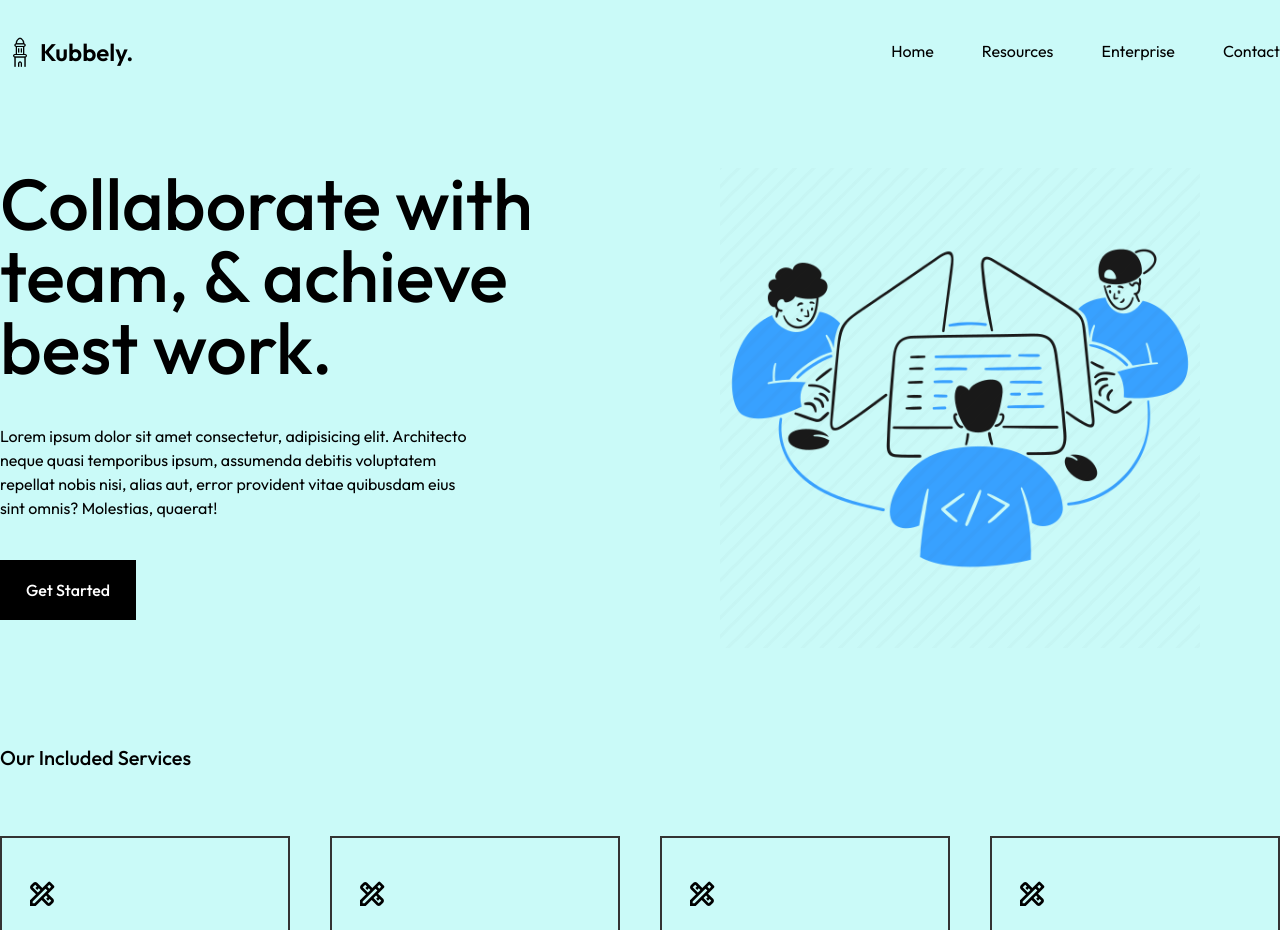
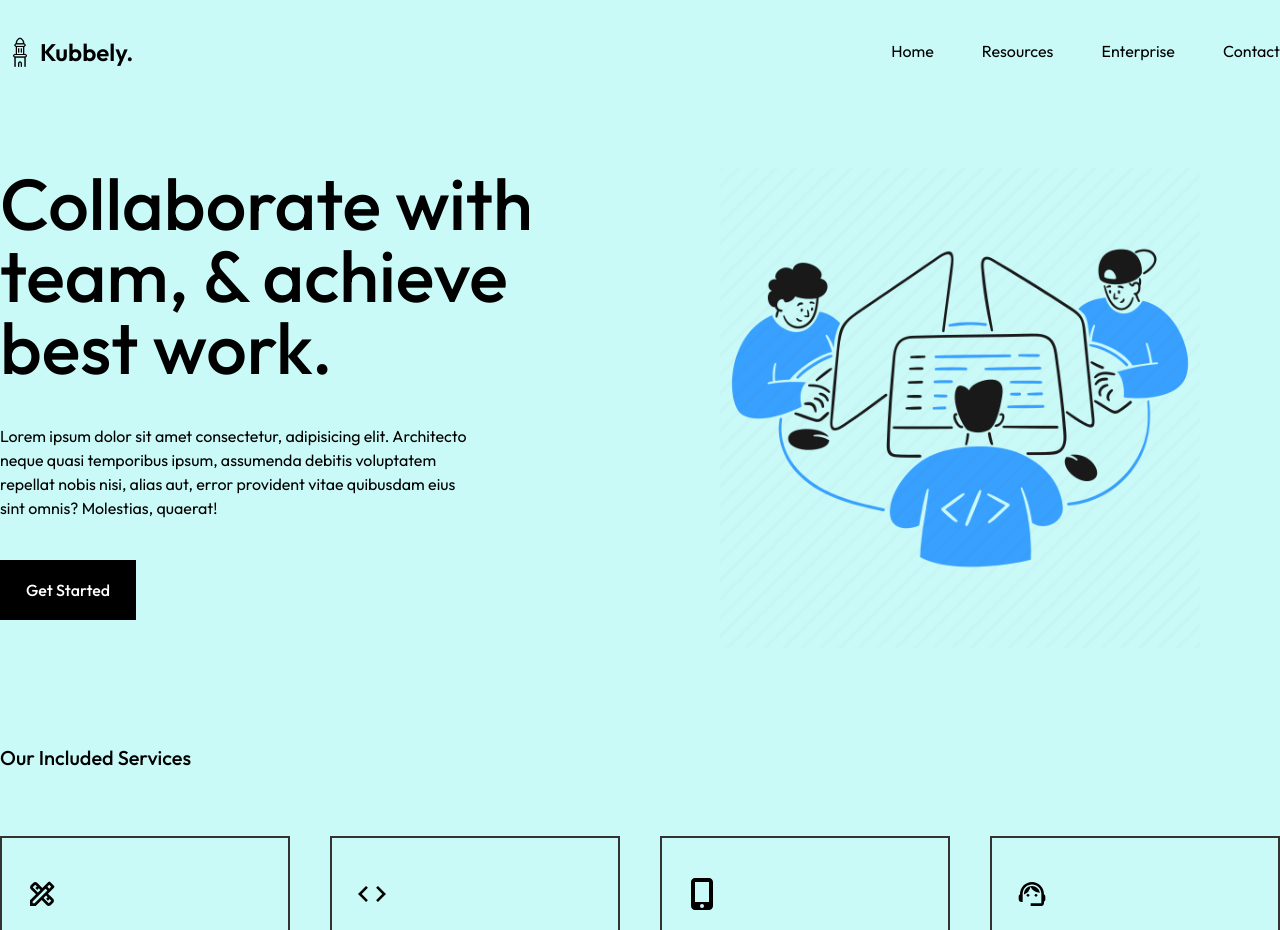
Before and after one commit to mustafazorlu/kubbely, a React (Create React App) app in the folder client/: page / in a window 1280 px wide. Shown: the top 930 px of the page. Built offline with nearby package versions, Linux system fonts and the light colour scheme.

Commit message:
ikonlar ve yazılar değisti

```diff
--- a/client/src/components/Production/Production.jsx
+++ b/client/src/components/Production/Production.jsx
@@ -28,7 +28,7 @@ const Production = () => {
                 <div className="production-item border-2 flex flex-col gap-4 border-[#333] p-6 hover:bg-[#c8e3fc] transition cursor-pointer hover:-translate-y-8 hover:border-[#c8e3fc]">
                     <div className="production-icon"></div>
                     <div className="icon">
-                        <MdOutlineDesignServices fontSize={32} />
+                        <IoMdCode fontSize={32} />
                     </div>
                     <h4 className="font-semibold text-xl">UI/UX Design</h4>
                     <p className="font-light mb-6">
@@ -43,7 +43,7 @@ const Production = () => {
                 <div className="production-item border-2 flex flex-col gap-4 border-[#333] p-6 hover:bg-[#c8e3fc] transition cursor-pointer hover:-translate-y-8 hover:border-[#c8e3fc]">
                     <div className="production-icon"></div>
                     <div className="icon">
-                        <MdOutlineDesignServices fontSize={32} />
+                        <FaMobileScreenButton fontSize={32} />
                     </div>
                     <h4 className="font-semibold text-xl">UI/UX Design</h4>
                     <p className="font-light mb-6">
@@ -58,7 +58,7 @@ const Production = () => {
                 <div className="production-item border-2 flex flex-col gap-4 border-[#333] p-6 hover:bg-[#c8e3fc] transition cursor-pointer hover:-translate-y-8 hover:border-[#c8e3fc]">
                     <div className="production-icon"></div>
                     <div className="icon">
-                        <MdOutlineDesignServices fontSize={32} />
+                        <MdOutlineSupportAgent fontSize={32} />
                     </div>
                     <h4 className="font-semibold text-xl">UI/UX Design</h4>
                     <p className="font-light mb-6">
```
